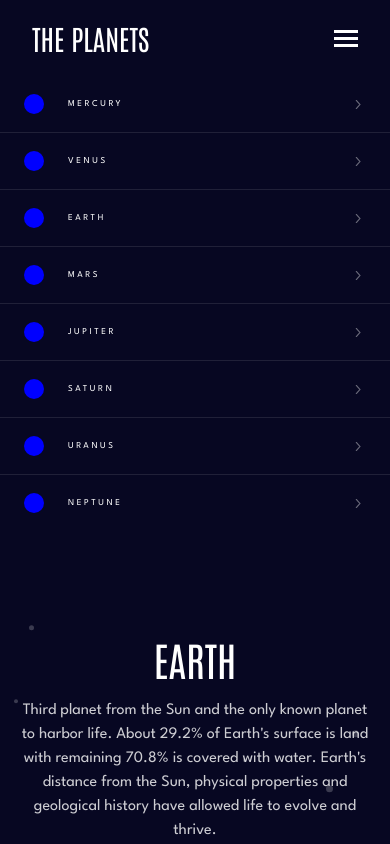
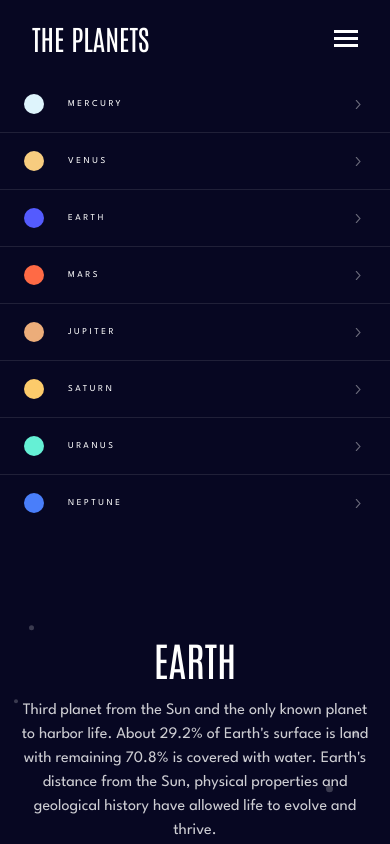
Before and after one commit to Mokalbari/planets-facts-2, a React (Vite) app: page / in a window 390 px wide. Both pictures are taken after a click on the picture 346 px from the left and 38 px from the top of the page. Shown: the top 844 px of the page. Built offline with nearby package versions, Linux system fonts and the light colour scheme.

Commit message:
add list item colors inside burger menu

```diff
--- a/src/components/NavBar.tsx
+++ b/src/components/NavBar.tsx
@@ -7,6 +7,17 @@ import { useState } from "react"
 const NavBar = () => {
   const [menuOpen, setMenuOpen] = useState(false)
   const displayMenu = () => setMenuOpen(!menuOpen)
+
+  const menuItemsColors = [
+    "#DEF4FC",
+    "#F7CC7F",
+    "#545BFE",
+    "#FF6A45",
+    "#ECAD7A",
+    "#FCCB6B",
+    "#65F0D5",
+    "#497EFA",
+  ]
 
   return (
     <header className="header flex-row">
@@ -39,12 +50,15 @@ const NavBar = () => {
           </div>
           <nav className="overlay-menu__nav">
             <menu className="overlay-menu__menu">
-              {planetList.map(planet => (
+              {planetList.map((planet, index) => (
                 <li
                   className="overlay-menu__list-item header-3 flex-row"
                   key={planet.name}
                 >
-                  <div className="overlay-menu__list-item-color" />
+                  <div
+                    className="overlay-menu__list-item-color"
+                    style={{ backgroundColor: menuItemsColors[index] }}
+                  />
                   <div className="overlay-menu__list-item-container">
                     {planet.name}
                     <img src={chevron} alt="chevron icon" />
```
Also changed, not shown: src/styles/NavBar.css (line endings or trailing spaces).
